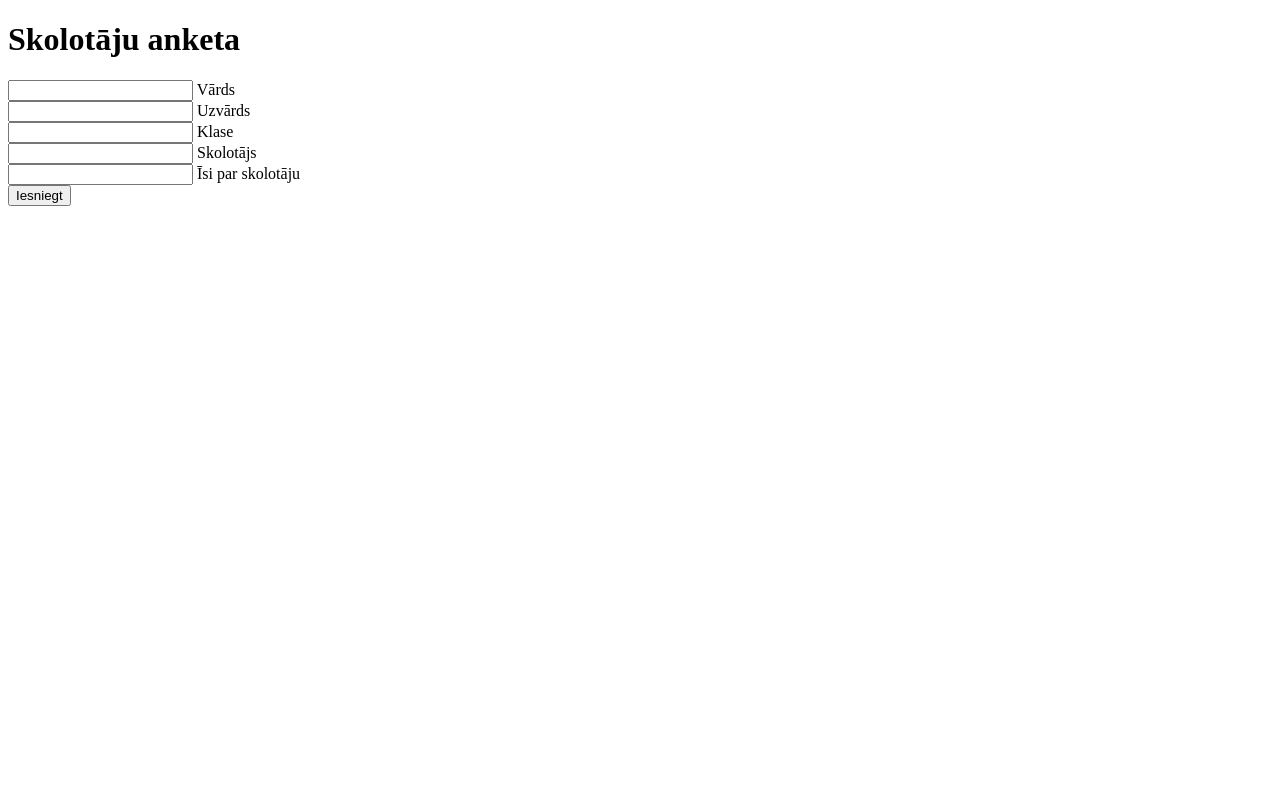
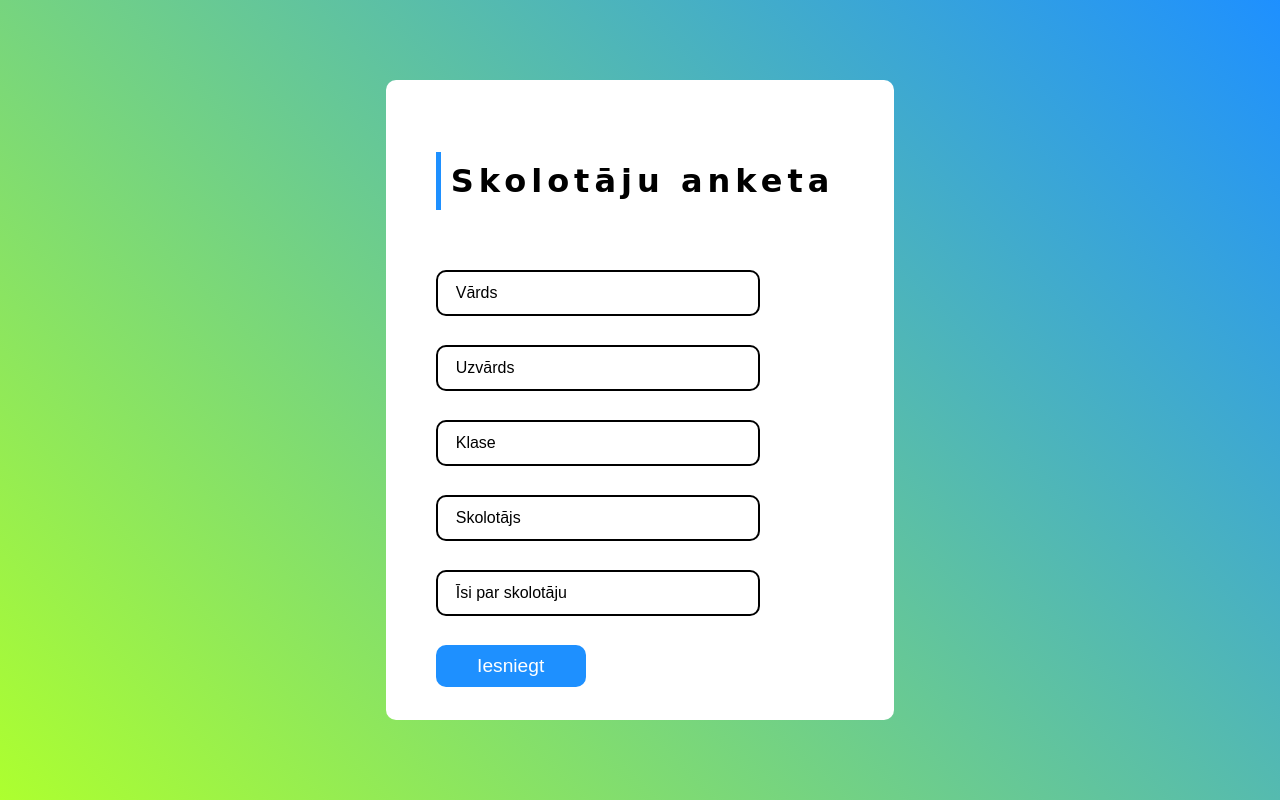
Before and after one commit to mutiss13/Datorika, a plain HTML site: page anketav2.html in a window 1280 px wide. Drawn offline with Linux system fonts and the light colour scheme; files that its build step writes are made by us from their sources; the site is published under a folder, as on GitHub Pages, so addresses that start at the root find nothing; a web font is replaced by a local one.

Commit message:
Update anketav2.html

```diff
--- a/anketav2.html
+++ b/anketav2.html
@@ -4,7 +4,7 @@
     <meta charset="UTF-8">
     <meta http-equiv="X-UA-Compatible" content="IE=edge">
     <meta name="viewport" content="width=device-width, initial-scale=1.0">
-    <link rel="stylesheet" href="/Matīsa/anketav2.css">
+    <link rel="stylesheet" href="anketav2.css">
     <title>Skolotāju Anketa</title>
 </head>
 
```
